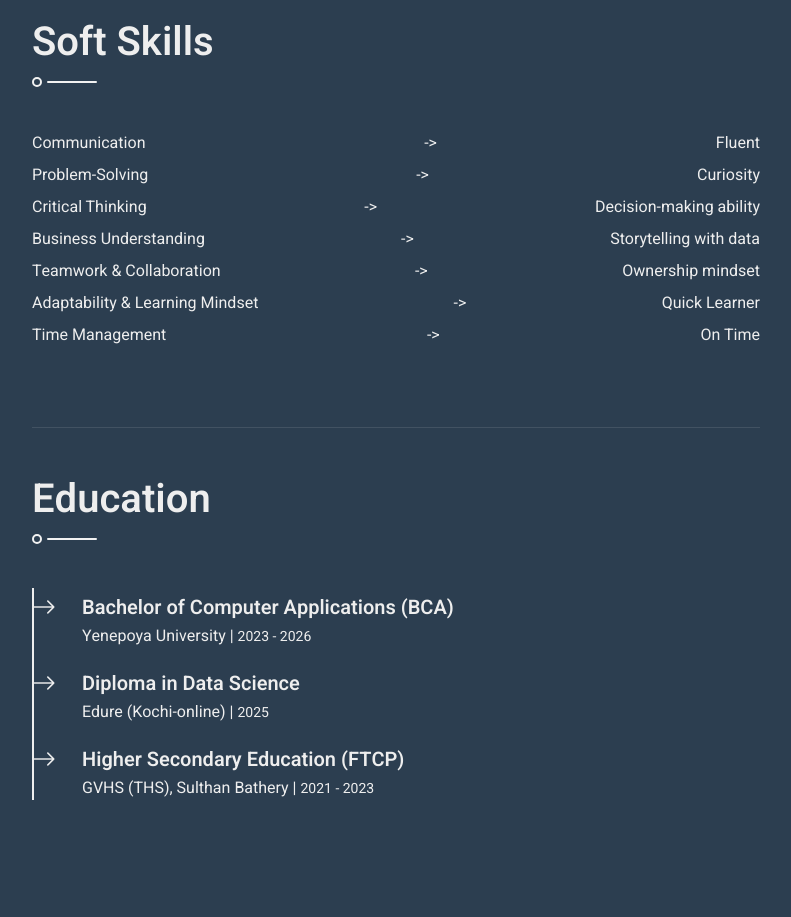
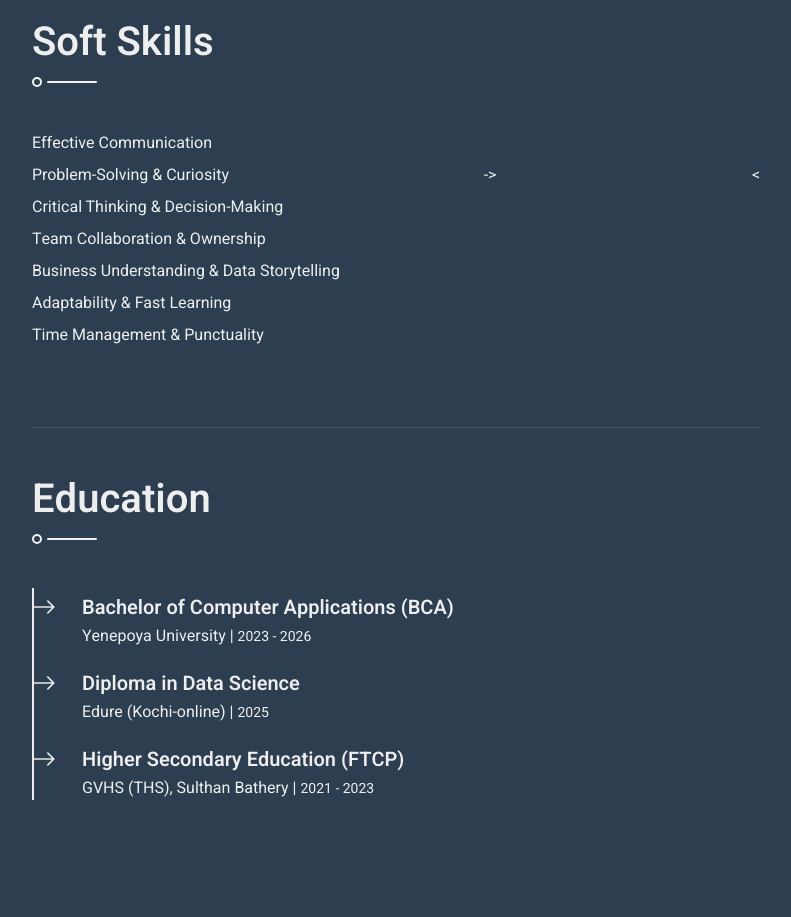
Before and after one commit to Febin-V/febin-v.github.io, a plain HTML site: page index.html in a window 1280 px wide. Shown: the part 920-1837 px from the top of the page, without its empty margins (438-1229 px from the left). Drawn offline with nearby package versions, Linux system fonts and the light colour scheme.

Commit message:
Update skill descriptions in index.html

```diff
--- a/index.html
+++ b/index.html
@@ -177,32 +177,32 @@
                                 </div>
                                 <div class="skill mb-4">
                                     <div class="d-flex justify-content-between">
-                                        <p class="mb-2">Communication</p><h>-></h>
-                                        <p class="mb-2">Fluent</p>
+                                        <p class="mb-2">Effective Communication</p>
+
                                     </div>
                                     <div class="d-flex justify-content-between">
-                                        <p class="mb-2">Problem-Solving</p><h>-></h>
-                                        <p class="mb-2">Curiosity</p>
+                                        <p class="mb-2">Problem-Solving & Curiosity</p><h>-></h>
+                                        <
                                     </div>
                                     <div class="d-flex justify-content-between">
-                                        <p class="mb-2">Critical Thinking</p><h>-></h>
-                                        <p class="mb-2">Decision-making ability</p>
+                                        <p class="mb-2">Critical Thinking & Decision-Making</p>
+
                                     </div>
                                     <div class="d-flex justify-content-between">
-                                        <p class="mb-2">Business Understanding</p><h>-></h>
-                                        <p class="mb-2">Storytelling with data</p>
+                                        <p class="mb-2">Team Collaboration & Ownership</p>
+
                                     </div>
                                     <div class="d-flex justify-content-between">
-                                        <p class="mb-2">Teamwork & Collaboration</p><h>-></h>
-                                        <p class="mb-2">Ownership mindset</p>
+                                        <p class="mb-2">Business Understanding & Data Storytelling</p>
+
                                     </div>
                                     <div class="d-flex justify-content-between">
-                                        <p class="mb-2">Adaptability & Learning Mindset</p><h>-></h>
-                                        <p class="mb-2">Quick Learner</p>
+                                        <p class="mb-2">Adaptability & Fast Learning</p>
+
                                     </div>
                                        <div class="d-flex justify-content-between">
-                                        <p class="mb-2">Time Management</p><h>-></h>
-                                        <p class="mb-2">On Time</p>
+                                        <p class="mb-2">Time Management & Punctuality</p>
+
                                     </div>
 
                             </div>
```
